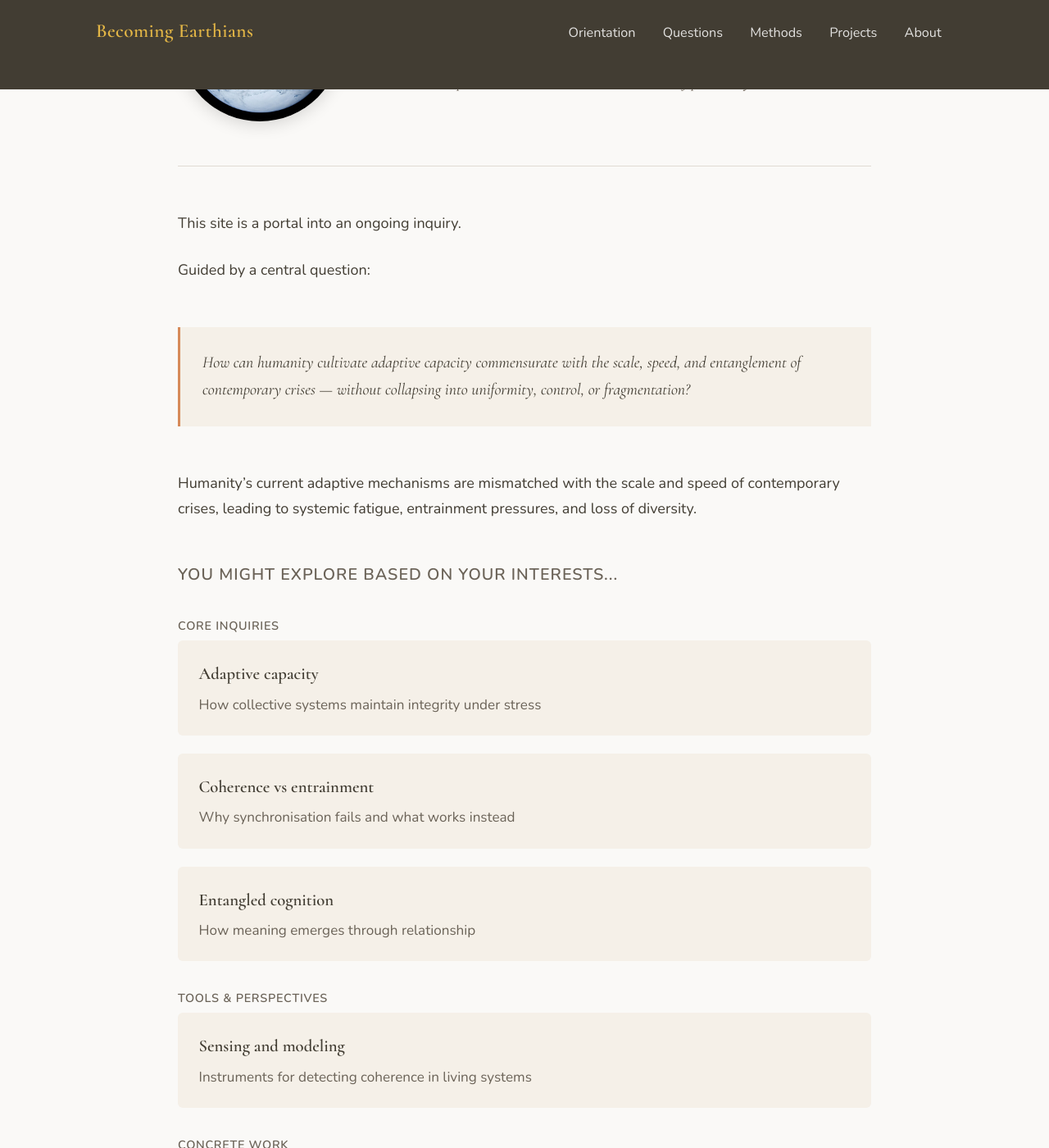
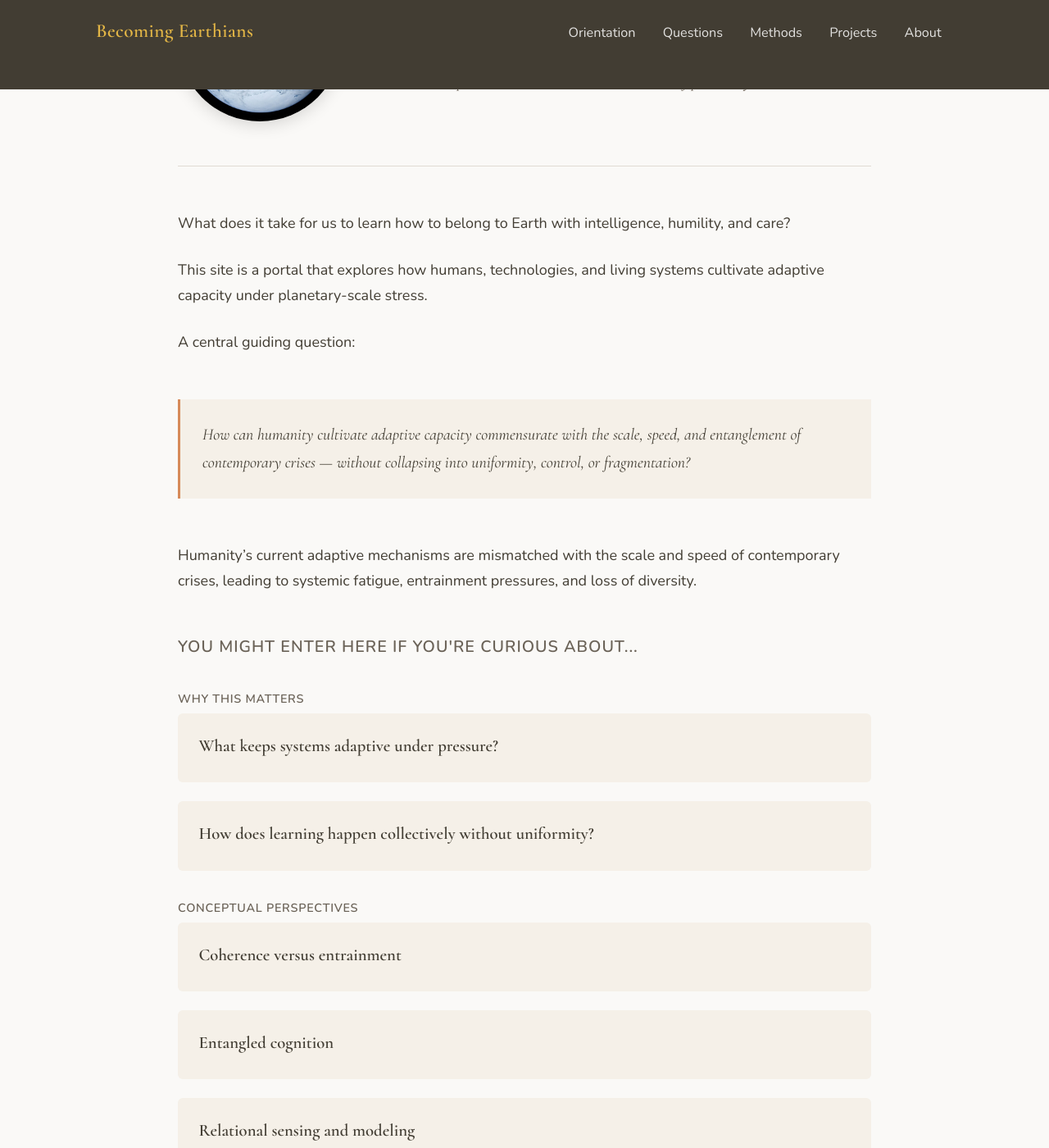
Before and after one commit to m3data/becoming-earthians, a Jekyll site: the page built from index.md, in a window 1280 px wide and 1400 px high, scrolled down 215 px. Shown: the whole window at 82% size. Built offline with Jekyll 4.4.1, drawn with Linux system fonts in a browser that asks for light colours; some of the changed text lies outside the part shown.

Commit message:
Refine homepage entry points and micro-copy
- Restructured into Why/Concepts/Concrete categories
- Lead with questions as hooks
- Tightened copy throughout
- Updated somatic-ai-safety status

🤖 Generated with [Claude Code](https://claude.com/claude-code)

Co-Authored-By: Claude Opus 4.5 <noreply@anthropic.com>

```diff
--- a/index.md
+++ b/index.md
@@ -15,8 +15,9 @@ title: Home
   </section>
 
   <section class="home-intro">
-    <p>This site is a portal into an ongoing inquiry.</p>
-    <p>Guided by a central question:</p>
+    <p>What does it take for us to learn how to belong to Earth with intelligence, humility, and care?</p>
+    <p>This site is a portal that explores how humans, technologies, and living systems cultivate adaptive capacity under planetary-scale stress.</p>
+    <p>A central guiding question:</p>
     <blockquote>
       How can humanity cultivate adaptive capacity commensurate with the scale, speed, and entanglement of contemporary crises — without collapsing into uniformity, control, or fragmentation?
     </blockquote>
@@ -24,46 +25,46 @@ title: Home
   </section>
 
   <section class="home-entry-points">
-    <h2>You might explore based on your interests...</h2>
+    <h2>You might enter here if you're curious about...</h2>
 
-    <h3 class="entry-category">Core inquiries</h3>
+    <h3 class="entry-category">Why this matters</h3>
     <ul class="entry-points">
       <li>
         <a href="{{ '/questions/adaptive-capacity/' | relative_url }}">
-          <strong>Adaptive capacity</strong>
-          <span>How collective systems maintain integrity under stress</span>
+          <strong>What keeps systems adaptive under pressure?</strong>
         </a>
       </li>
       <li>
+        <a href="{{ '/questions/entangled-cognition/' | relative_url }}">
+          <strong>How does learning happen collectively without uniformity?</strong>
+        </a>
+      </li>
+    </ul>
+
+    <h3 class="entry-category">Conceptual perspectives</h3>
+    <ul class="entry-points">
+      <li>
         <a href="{{ '/questions/coherence-vs-entrainment/' | relative_url }}">
-          <strong>Coherence vs entrainment</strong>
-          <span>Why synchronisation fails and what works instead</span>
+          <strong>Coherence versus entrainment</strong>
         </a>
       </li>
       <li>
         <a href="{{ '/questions/entangled-cognition/' | relative_url }}">
           <strong>Entangled cognition</strong>
-          <span>How meaning emerges through relationship</span>
+        </a>
+      </li>
+      <li>
+        <a href="{{ '/methods/' | relative_url }}">
+          <strong>Relational sensing and modeling</strong>
         </a>
       </li>
     </ul>
 
-    <h3 class="entry-category">Tools & perspectives</h3>
-    <ul class="entry-points">
-      <li>
-        <a href="{{ '/methods/' | relative_url }}">
-          <strong>Sensing and modeling</strong>
-          <span>Instruments for detecting coherence in living systems</span>
-        </a>
-      </li>
-    </ul>
-
-    <h3 class="entry-category">Concrete work</h3>
+    <h3 class="entry-category">Concrete explorations</h3>
     <ul class="entry-points">
       <li>
         <a href="{{ '/projects/' | relative_url }}">
           <strong>Projects</strong>
-          <span>Probes into these questions — biosensing, semantic analysis, simulation</span>
         </a>
       </li>
     </ul>
--- a/projects/index.html
+++ b/projects/index.html
@@ -10,7 +10,7 @@ title: Projects
   </header>
 
   <section class="ecosystem-overview">
-    <h2>The ECP Ecosystem</h2>
+    <h2>The Entangled Cognition Protocol (ECP) Ecosystem</h2>
     <p>Three projects form the core instrumentation with each capturing a different stream of data from the same underlying phenomenon. They converge in post-session coupling analysis.</p>
 
     <figure class="diagram">
```
Also changed, not shown: _projects/somatic-ai-safety.md (+2 -2 lines).
